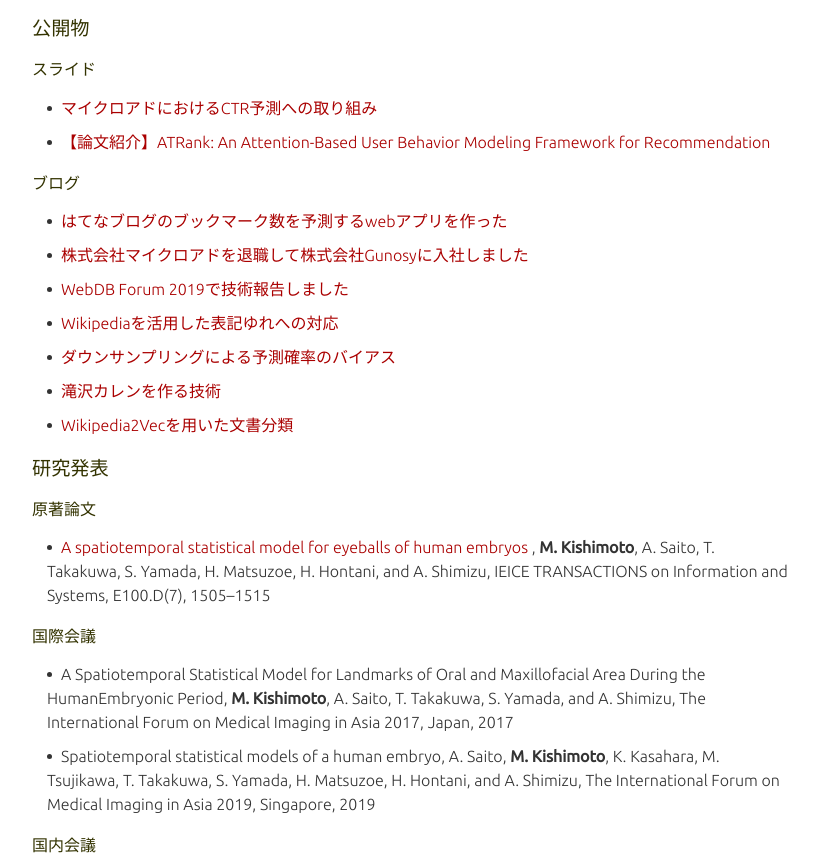
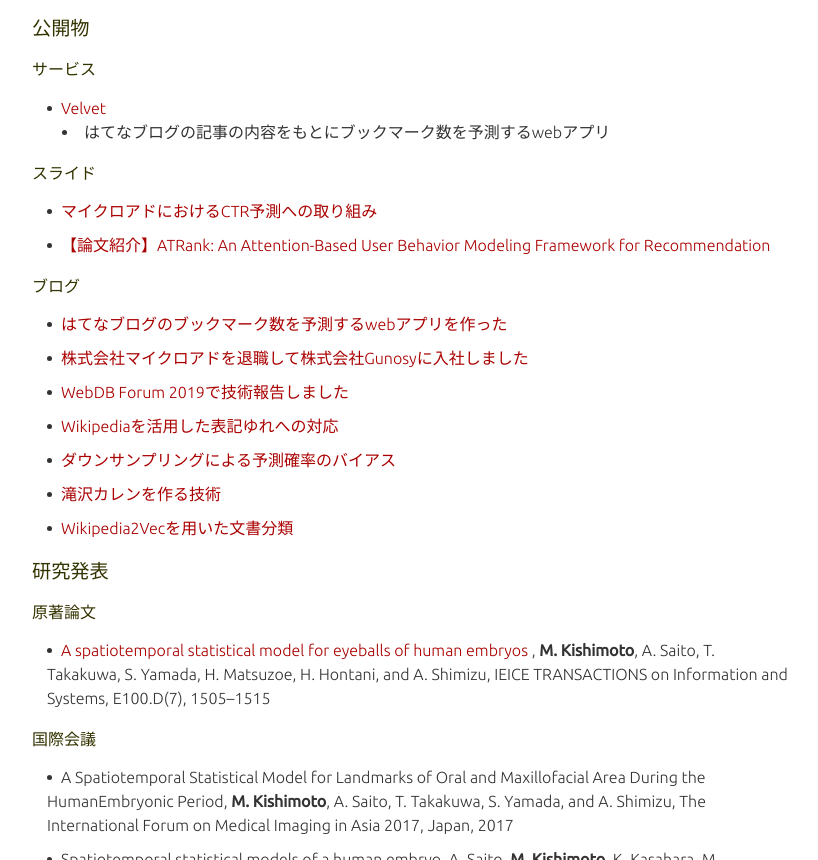
Before and after one commit to kishimoto-banana/kishimoto-banana.github.io, a plain HTML site: page index.html in a window 1280 px wide. Shown: the part 858-1718 px from the top of the page, without its empty margins (228-1046 px from the left). Drawn offline with Linux system fonts and the light colour scheme.

Commit message:
Update index.html

```diff
--- a/index.html
+++ b/index.html
@@ -125,17 +125,30 @@
 
 			<div class="introduction">
 
-        <h4>公開物</h4><h5>スライド</h5>
+    <h4>公開物</h4><h5>サービス</h5>
+
+    <ul>
+
+        <li>
+
+            <a href="https://hatena-velvet.com" class="publications"> Velvet</a>
+            <ul>
+                <li>はてなブログの記事の内容をもとにブックマーク数を予測するwebアプリ</li>
+            </ul>
+
+
+            <span class="collaborators">
+
+                </span>
+        </li>
+
+    </ul><h5>スライド</h5>
 
     <ul>
 
         <li>
 
             <a href="https://speakerdeck.com/kishimotobanana/maikuroadoniokeructryu-ce-hefalsequ-rizu-mi" class="publications"> マイクロアドにおけるCTR予測への取り組み</a>
-
-
-
-
 
             <span class="collaborators">
 
@@ -145,10 +158,6 @@
         <li>
 
             <a href="https://speakerdeck.com/kishimotobanana/an-attention-based-user-behavior-modeling-framework-for-recommendation" class="publications"> 【論文紹介】ATRank: An Attention-Based User Behavior Modeling Framework for Recommendation</a>
-
-
-
-
 
             <span class="collaborators">
 
@@ -163,10 +172,6 @@
 
             <a href="https://pompom168.hatenablog.com/entry/2020/01/21/080000" class="publications"> はてなブログのブックマーク数を予測するwebアプリを作った</a>
 
-
-
-
-
             <span class="collaborators">
 
                 </span>
@@ -175,10 +180,6 @@
         <li>
 
             <a href="https://pompom168.hatenablog.com/entry/2019/11/30/225453" class="publications"> 株式会社マイクロアドを退職して株式会社Gunosyに入社しました</a>
-
-
-
-
 
             <span class="collaborators">
 
@@ -189,10 +190,6 @@
 
             <a href="https://pompom168.hatenablog.com/entry/2019/09/10/113000" class="publications"> WebDB Forum 2019で技術報告しました</a>
 
-
-
-
-
             <span class="collaborators">
 
                 </span>
@@ -201,10 +198,6 @@
         <li>
 
             <a href="https://pompom168.hatenablog.com/entry/2019/08/09/144054" class="publications"> Wikipediaを活用した表記ゆれへの対応</a>
-
-
-
-
 
             <span class="collaborators">
 
@@ -215,10 +208,6 @@
 
             <a href="https://pompom168.hatenablog.com/entry/2019/07/22/113433" class="publications"> ダウンサンプリングによる予測確率のバイアス</a>
 
-
-
-
-
             <span class="collaborators">
 
                 </span>
@@ -227,10 +216,6 @@
         <li>
 
             <a href="https://pompom168.hatenablog.com/entry/2019/07/15/174040" class="publications"> 滝沢カレンを作る技術</a>
-
-
-
-
 
             <span class="collaborators">
 
@@ -241,17 +226,12 @@
 
             <a href="https://developers.microad.co.jp/entry/2018/11/15/153652" class="publications"> Wikipedia2Vecを用いた文書分類</a>
 
-
-
-
-
             <span class="collaborators">
 
                 </span>
         </li>
 
     </ul></div>
-
 			<div class="introduction">
 
 	<h4>研究発表</h4><h5>原著論文</h5>
```
Lines whose indentation alone changed are shown as unchanged.
